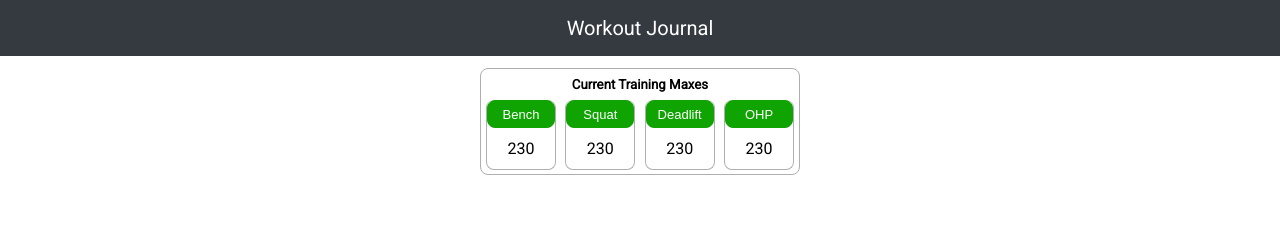
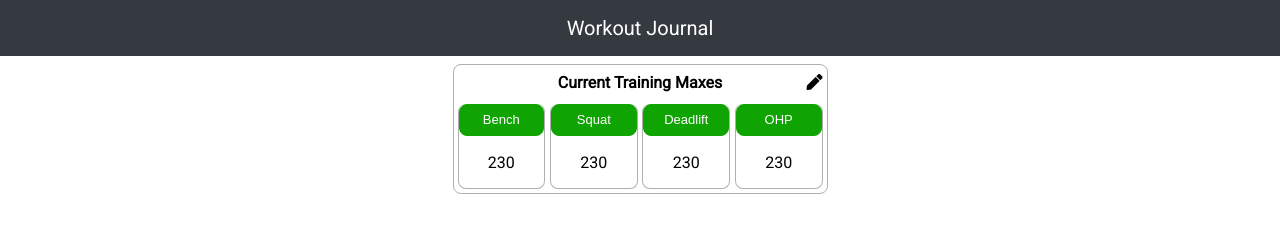
Before and after one commit to tangm28/ajax-project, a website: page index.html in a window 1280 px wide. Drawn offline with Linux system fonts and the light colour scheme.

Commit message:
Fixed spacing and added edit icon.

```diff
--- a/css/layout.css
+++ b/css/layout.css
@@ -11,13 +11,17 @@
 .main-container {
   max-width: 575px;
   margin: 0 auto;
-  padding: 0.75rem;
+  padding: 0.5rem 0.25rem;
 }
 
 .maxes-container {
   max-width: 320px;
   margin: 0 auto;
-  padding: 0 5px;
+  padding: 0 0.25rem;
+}
+
+#maxes-card-container {
+  max-width: 100%;
 }
 
 .row {
@@ -28,6 +32,10 @@
 .column-full,
 .column-half {
   width: 100%;
+}
+
+.column-quarter {
+  width: calc(70 / 302);
 }
 
 .column-40 {
@@ -54,6 +62,14 @@
   text-align: right;
 }
 
+@media screen and (min-width: 375px) {
+  .maxes-container {
+    max-width: 375px;
+    margin: 0 auto;
+    padding: 0 0.25rem;
+  }
+}
+
 @media screen and (min-width: 768px) {
   .container {
     max-width: 900px;
--- a/css/styles.css
+++ b/css/styles.css
@@ -163,10 +163,12 @@ button:focus {
 
 .maxes-container h5 {
   margin: 0.5rem auto;
+  padding-left: 16px;
+  font-size: 16px;
 }
 
 .maxes-card {
-  width: 70px;
+  flex-basis: 24%;
   border: 1px solid #afafaf;
   box-sizing: border-box;
   border-radius: 8px;
@@ -184,10 +186,9 @@ button:focus {
   border-radius: 8px;
   font-size: 13px;
   color: white;
-  padding: 5.5px 0;
-  width: 75px;
+  padding: 7.4px 0;
 }
 
 .maxes-card span {
-  padding: 10.8px 0;
+  padding: 16.8px 0;
 }
--- a/index.html
+++ b/index.html
@@ -114,22 +114,25 @@
     <!-- Main Page -->
     <div class="main-container">
       <div class="maxes-container">
-        <h5 class="text-center">Current Training Maxes</h5>
+        <div class="row align-baseline">
+          <h5 class="text-center">Current Training Maxes</h5>
+          <i class="fas fa-pen"></i>
+        </div>
         <div id="maxes-card-container" class="row justify-between">
           <div class="row maxes-card justify-center">
-            <button>Bench</button>
+            <button class="column-full">Bench</button>
             <span>230</span>
           </div>
           <div class="row maxes-card justify-center">
-            <button>Squat</button>
+            <button class="column-full">Squat</button>
             <span>230</span>
           </div>
           <div class="row maxes-card justify-center">
-            <button>Deadlift</button>
+            <button class="column-full">Deadlift</button>
             <span>230</span>
           </div>
           <div class="row maxes-card justify-center">
-            <button>OHP</button>
+            <button class="column-full">OHP</button>
             <span>230</span>
           </div>
         </div>
```
